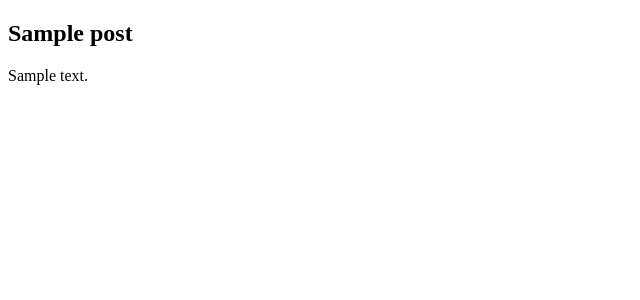
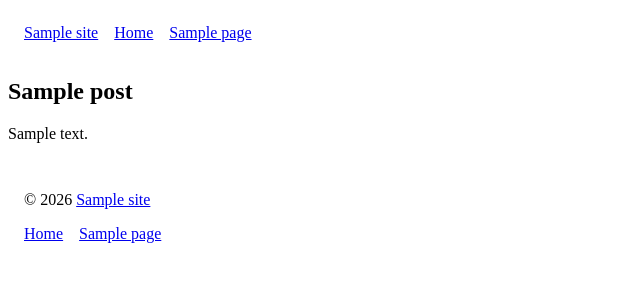
Before and after one commit to bia2on2on/Site-p-doctor-, a WordPress theme: template themes/koorosh/index.php in a window 1280 px wide. Shown: the top 300 px of the page, without its empty margins (0-640 px from the left). Run offline with PHP 8.4 and a stand-in for WordPress, Linux system fonts and the light colour scheme; the site name, menu and one post (Sample post) are stand-ins, and other content is empty.

Commit message:
Add Koorosh global fallback shell
Co-authored-by: arena-agent <297053741+arena-agent@users.noreply.github.com>

```diff
--- a/themes/koorosh/footer.php
+++ b/themes/koorosh/footer.php
@@ -1,8 +1,33 @@
 <?php
+/** Minimal fallback footer; Elementor Pro may render its Theme Builder location. */
 if ( ! defined( 'ABSPATH' ) ) {
 	exit;
 }
-wp_footer();
-?>
+
+if ( ! function_exists( 'elementor_theme_do_location' ) || ! elementor_theme_do_location( 'footer' ) ) :
+	$site_name = get_bloginfo( 'name' );
+	$menu      = wp_nav_menu(
+		array(
+			'theme_location' => 'footer',
+			'fallback_cb'    => false,
+			'echo'           => false,
+		)
+	);
+	?>
+	<footer class="koorosh-fallback-footer">
+		<?php if ( $site_name ) : ?>
+			<p>
+				&copy; <?php echo esc_html( wp_date( 'Y' ) ); ?>
+				<a href="<?php echo esc_url( home_url( '/' ) ); ?>"><?php echo esc_html( $site_name ); ?></a>
+			</p>
+		<?php endif; ?>
+		<?php if ( $menu ) : ?>
+			<nav aria-label="<?php esc_attr_e( 'Footer', 'koorosh' ); ?>">
+				<?php echo $menu; // WordPress returns sanitized menu markup. ?>
+			</nav>
+		<?php endif; ?>
+	</footer>
+<?php endif; ?>
+<?php wp_footer(); ?>
 </body>
 </html>
--- a/themes/koorosh/foundation.css
+++ b/themes/koorosh/foundation.css
@@ -24,4 +24,46 @@
     scroll-behavior: auto !important;
   }
 }
-/* Direction comes from WordPress html[dir]; future offsets must use logical properties. */
+/* Direction comes from WordPress html[dir]; shell layout uses logical properties. */
+.koorosh-skip-link {
+  position: absolute;
+  inset-block-start: 1rem;
+  inset-inline-start: 1rem;
+  z-index: 100000;
+  padding: 0.75rem 1rem;
+  color: #fff;
+  background: #0F6F66;
+  transform: translateY(calc(-100% - 1rem));
+}
+.koorosh-skip-link:focus {
+  transform: translateY(0);
+}
+.koorosh-fallback-header,
+.koorosh-fallback-footer {
+  max-inline-size: 100%;
+  padding: 1rem;
+}
+.koorosh-fallback-header__inner {
+  display: flex;
+  flex-wrap: wrap;
+  align-items: center;
+  gap: 1rem;
+}
+.koorosh-fallback-header nav,
+.koorosh-fallback-footer nav {
+  max-inline-size: 100%;
+  min-inline-size: 0;
+}
+.koorosh-fallback-header nav ul,
+.koorosh-fallback-footer nav ul {
+  display: flex;
+  flex-wrap: wrap;
+  gap: 0.5rem 1rem;
+  margin: 0;
+  padding: 0;
+  list-style: none;
+}
+.koorosh-fallback-header a,
+.koorosh-fallback-footer a {
+  overflow-wrap: anywhere;
+}
--- a/themes/koorosh/functions.php
+++ b/themes/koorosh/functions.php
@@ -20,6 +20,12 @@ add_action(
 		);
 		add_theme_support( 'align-wide' );
 		add_theme_support( 'responsive-embeds' );
+		register_nav_menus(
+			array(
+				'primary' => __( 'Primary Menu', 'koorosh' ),
+				'footer'  => __( 'Footer Menu', 'koorosh' ),
+			)
+		);
 	}
 );
 
@@ -60,8 +66,11 @@ add_filter(
 add_action(
 	'elementor/theme/register_locations',
 	function ( $elementor_theme_manager ) {
-		if ( is_object( $elementor_theme_manager ) && method_exists( $elementor_theme_manager, 'register_all_core_location' ) ) {
-			$elementor_theme_manager->register_all_core_location();
+		if ( ! is_object( $elementor_theme_manager ) || ! is_callable( array( $elementor_theme_manager, 'register_location' ) ) ) {
+			return;
 		}
+
+		$elementor_theme_manager->register_location( 'header' );
+		$elementor_theme_manager->register_location( 'footer' );
 	}
 );
--- a/themes/koorosh/header.php
+++ b/themes/koorosh/header.php
@@ -1,4 +1,8 @@
 <?php
+/**
+ * Document opening and minimal fallback header.
+ * Elementor Pro may render the Theme Builder header location instead.
+ */
 if ( ! defined( 'ABSPATH' ) ) {
 	exit;
 }
@@ -11,3 +15,28 @@ if ( ! defined( 'ABSPATH' ) ) {
 </head>
 <body <?php body_class(); ?>>
 <?php wp_body_open(); ?>
+<a class="koorosh-skip-link" href="#main-content"><?php esc_html_e( 'Skip to content', 'koorosh' ); ?></a>
+<?php
+if ( ! function_exists( 'elementor_theme_do_location' ) || ! elementor_theme_do_location( 'header' ) ) :
+	$site_name = get_bloginfo( 'name' );
+	$menu      = wp_nav_menu(
+		array(
+			'theme_location' => 'primary',
+			'fallback_cb'    => false,
+			'echo'           => false,
+		)
+	);
+	?>
+	<header class="koorosh-fallback-header">
+		<div class="koorosh-fallback-header__inner">
+			<?php if ( $site_name ) : ?>
+				<a class="koorosh-fallback-header__identity" href="<?php echo esc_url( home_url( '/' ) ); ?>"><?php echo esc_html( $site_name ); ?></a>
+			<?php endif; ?>
+			<?php if ( $menu ) : ?>
+				<nav aria-label="<?php esc_attr_e( 'Primary', 'koorosh' ); ?>">
+					<?php echo $menu; // WordPress returns sanitized menu markup. ?>
+				</nav>
+			<?php endif; ?>
+		</div>
+	</header>
+<?php endif; ?>
--- a/themes/koorosh/index.php
+++ b/themes/koorosh/index.php
@@ -1,28 +1,25 @@
 <?php
 /**
- * Minimal semantic fallback. Marketing layout belongs in Elementor.
+ * Minimal semantic fallback. Page composition remains in WordPress content and Elementor.
  */
 if ( ! defined( 'ABSPATH' ) ) {
 	exit;
 }
 
 get_header();
-
-if ( function_exists( 'elementor_theme_do_location' ) && elementor_theme_do_location( 'single' ) ) {
-	get_footer();
-	return;
-}
-
-echo '<main id="content">';
-if ( have_posts() ) {
-	while ( have_posts() ) {
-		the_post();
-		echo '<article id="post-' . esc_attr( (string) get_the_ID() ) . '">';
-		the_title( '<h1>', '</h1>' );
-		the_content();
-		echo '</article>';
-	}
-}
-echo '</main>';
-
+?>
+<main id="main-content" tabindex="-1">
+	<?php if ( have_posts() ) : ?>
+		<?php while ( have_posts() ) : ?>
+			<?php
+			the_post();
+			?>
+			<article id="post-<?php echo esc_attr( (string) get_the_ID() ); ?>" <?php post_class(); ?>>
+				<?php the_title( '<h1>', '</h1>' ); ?>
+				<?php the_content(); ?>
+			</article>
+		<?php endwhile; ?>
+	<?php endif; ?>
+</main>
+<?php
 get_footer();
```
Also changed, not shown: docs/TECHNICAL-FOUNDATION.md (+2 -2 lines), tests/static/validate-theme-shell.mjs (added, +76 -0 lines), 2 other files.
